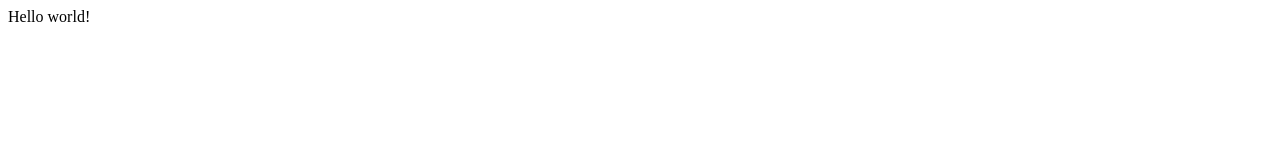
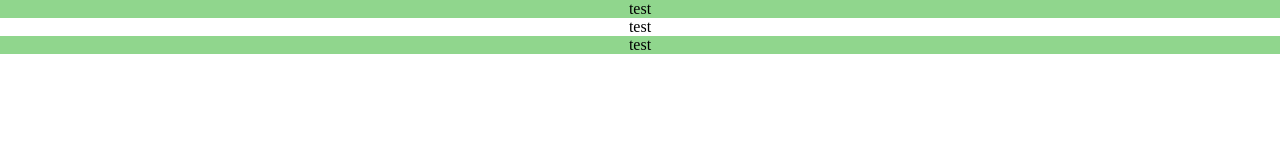
Before and after one commit to katsudon16/katsudon16.github.io, a Gatsby site: page / in a window 1280 px wide. Built offline with nearby package versions, Linux system fonts and the light colour scheme; Gatsby itself is replaced by a stand-in of ours.

Commit message:
Initial commit

```diff
--- /dev/null
+++ b/src/components/index.js
@@ -0,0 +1,3 @@
+export { default as Hero } from './sections/hero';
+export { default as Timeline } from './sections/timeline';
+export { default as Publication } from './sections/publication';
--- /dev/null
+++ b/src/components/section.js
@@ -0,0 +1,11 @@
+import React from 'react'
+import styled, { css } from 'styled-components'
+
+const SectionContainer = styled.div`
+  text-align: center;
+
+  ${props => props.color && css `
+    background-color: #90d68d;
+  `}
+`
+export default SectionContainer;
--- /dev/null
+++ b/src/components/sections/hero.js
@@ -0,0 +1,11 @@
+import React from 'react'
+import styled, { css } from 'styled-components'
+import SectionContainer from '../section'
+
+const Hero = () => (
+    <SectionContainer color>
+        test
+    </SectionContainer>
+);
+
+export default Hero;
--- /dev/null
+++ b/src/components/sections/publication.js
@@ -0,0 +1,11 @@
+import React from 'react'
+import styled, { css } from 'styled-components'
+import SectionContainer from '../section'
+
+const Publication = () => (
+    <SectionContainer color>
+        test
+    </SectionContainer>
+);
+
+export default Publication;
--- /dev/null
+++ b/src/components/sections/timeline.js
@@ -0,0 +1,10 @@
+import React from 'react'
+import SectionContainer from '../section'
+
+const Timeline = () => (
+    <SectionContainer>
+        test
+    </SectionContainer>
+);
+
+export default Timeline;
--- a/src/pages/index.js
+++ b/src/pages/index.js
@@ -1,5 +1,14 @@
-import React from "react"
+import React from 'react'
+import { Hero, Timeline, Publication } from './../components';
+import styled, { css } from 'styled-components'
+import "../styles/global.css"
 
-export default function Home() {
-  return <div>Hello world!</div>
-}
+const Home = () => (
+  <div>
+    <Hero />
+    <Timeline />
+    <Publication />
+  </div>
+);
+
+export default Home;
--- /dev/null
+++ b/src/styles/global.css
@@ -0,0 +1,3 @@
+body {
+    margin: 0;
+}
```
Also changed, not shown: package.json (+9 -10 lines), 1 other file.
